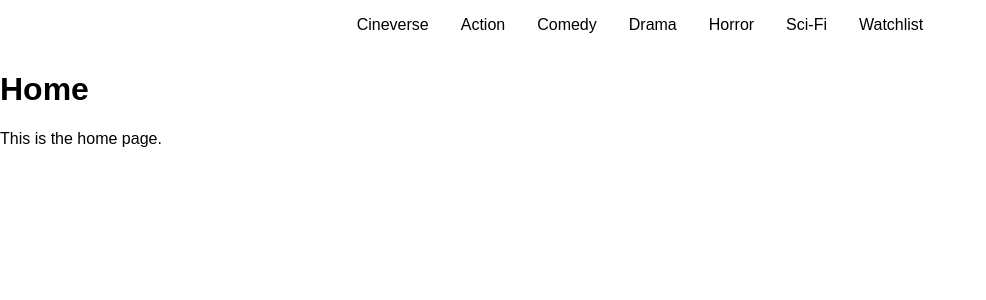
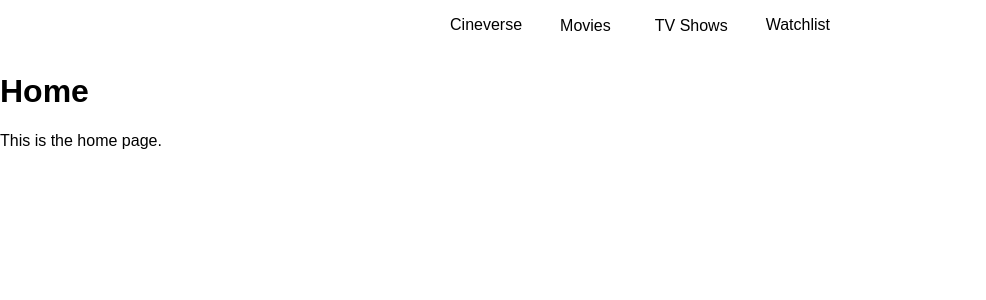
Before and after one commit to luketucich/cineverse, a React (Vite) app: page / in a window 1280 px wide. Shown: the top 300 px of the page, without its empty margins (0-986 px from the left). Built offline with nearby package versions, Linux system fonts and the light colour scheme.

Commit message:
style: The navbar options have been replaced with dropdown buttons.

```diff
--- a/src/components/Navbar.jsx
+++ b/src/components/Navbar.jsx
@@ -4,6 +4,13 @@ import "../styles/Navbar.css";
 
 const Navbar = () => {
   const [category, setCategory] = useState("Action");
+  const [data, setData] = useState(null);
+
+  const handleNavClick = (newCategory) => {
+    setCategory(newCategory);
+    setData(null);
+  };
+
   return (
     <>
       <ul id="navigation-bar">
@@ -11,35 +18,42 @@ const Navbar = () => {
           <Link to="/">Cineverse</Link>
         </li>
         <li>
-          <Link to="/shop" onClick={() => setCategory("Action")}>
-            Action
-          </Link>
+          <div className="dropdown">
+            <button className="dropbtn">Movies</button>
+            <div className="dropdown-content">
+              <Link to="/shop" onClick={() => handleNavClick("Action")}>
+                Action
+              </Link>
+              <Link to="/shop" onClick={() => handleNavClick("Comedy")}>
+                Comedy
+              </Link>
+              <Link to="/shop" onClick={() => handleNavClick("Drama")}>
+                Drama
+              </Link>
+            </div>
+          </div>
         </li>
         <li>
-          <Link to="/shop" onClick={() => setCategory("Comedy")}>
-            Comedy
-          </Link>
-        </li>
-        <li>
-          <Link to="/shop" onClick={() => setCategory("Drama")}>
-            Drama
-          </Link>
-        </li>
-        <li>
-          <Link to="/shop" onClick={() => setCategory("Horror")}>
-            Horror
-          </Link>
-        </li>
-        <li>
-          <Link to="/shop" onClick={() => setCategory("Scifi")}>
-            Sci-Fi
-          </Link>
+          <div className="dropdown">
+            <button className="dropbtn">TV Shows</button>
+            <div className="dropdown-content">
+              <Link to="/shop" onClick={() => handleNavClick("Thriller")}>
+                Thriller
+              </Link>
+              <Link to="/shop" onClick={() => handleNavClick("Sci-Fi")}>
+                Sci-Fi
+              </Link>
+              <Link to="/shop" onClick={() => handleNavClick("Documentary")}>
+                Documentary
+              </Link>
+            </div>
+          </div>
         </li>
         <li>
           <Link to="/">Watchlist</Link>
         </li>
       </ul>
-      <Outlet context={{ category, setCategory }} />
+      <Outlet context={{ category, setCategory, data, setData }} />
     </>
   );
 };
--- a/src/components/Shop.jsx
+++ b/src/components/Shop.jsx
@@ -3,8 +3,9 @@ import { useOutletContext } from "react-router-dom";
 import "../styles/shop.css";
 
 const Shop = () => {
-  const { category } = useOutletContext();
-  const [data, setData] = useState(null);
+  const { category, data, setData } = useOutletContext();
+  const [showModal, setShowModal] = useState(false);
+  const [currItem, setCurrItem] = useState(null);
 
   // Update document title to include the current category
   useEffect(() => {
@@ -13,23 +14,31 @@ const Shop = () => {
 
   // Fetch products from API
   useEffect(() => {
-    fetch(
-      `https://streaming-availability.p.rapidapi.com/shows/search/filters?country=us&series_granularity=show&genres=${category}&order_direction=desc&order_by=rating&genres_relation=and&output_language=en&show_type=movie`,
-      {
+    fetch(`https://imdb236.p.rapidapi.com/imdb/most-popular-movies`, {
       headers: {
-          "x-rapidapi-key":
-            "55ec5dfe48msh8f8434c72a3573ep1f87a7jsn6919ef2414b8",
-          "x-rapidapi-host": "streaming-availability.p.rapidapi.com",
+        "x-rapidapi-key": "55ec5dfe48msh8f8434c72a3573ep1f87a7jsn6919ef2414b8",
+        "x-rapidapi-host": "imdb236.p.rapidapi.com",
       },
-      }
-    )
+    })
       .then((res) => res.json())
       .then((res) => {
         console.log(res.shows);
         setData(res.shows);
       })
       .catch((error) => console.log("Error fetching data:", error));
-  }, [category]);
+  }, [category, setData]);
+
+  const handleOpenModal = (e) => {
+    const card = e.target.closest(".card");
+    setCurrItem(
+      e.target.closest(".card").querySelector(".card-title").innerText
+    );
+
+    showModal ? setShowModal(false) : setShowModal(true);
+    if (card) {
+      card.classList.toggle("modal");
+    }
+  };
 
   // Safely render the component
   return (
@@ -42,14 +51,24 @@ const Shop = () => {
         data.length > 0 ? (
           <div className="cards-container">
             {data.map((item, i) => (
-              <div key={i} className="card">
+              <>
+                {showModal && currItem === item.title && (
+                  <div className="card"></div>
+                )}
+                <div
+                  key={i}
+                  className="card"
+                  onClick={(e) => handleOpenModal(e)}
+                >
                   <h1 className="card-title">{item.title}</h1>
                   <img
                     className="card-image"
                     src={item.imageSet.horizontalBackdrop.w1080}
                     alt={item.title}
                   />
+                  <button>Add to Watchlist</button>
                 </div>
+              </>
             ))}
           </div>
         ) : (
--- a/src/styles/navbar.css
+++ b/src/styles/navbar.css
@@ -12,3 +12,43 @@
   text-decoration: none;
   color: inherit;
 }
+
+.dropdown {
+  position: relative;
+  display: inline-block;
+}
+
+.dropbtn {
+  background-color: transparent;
+  border: none;
+  font-size: 1rem;
+  cursor: pointer;
+}
+
+.dropdown-content {
+  display: none;
+  position: absolute;
+  background-color: #f9f9f9;
+  min-width: 160px;
+  box-shadow: 0px 8px 16px 0px rgba(0, 0, 0, 0.2);
+  z-index: 1;
+}
+
+.dropdown-content a {
+  color: black;
+  padding: 12px 16px;
+  text-decoration: none;
+  display: block;
+}
+
+.dropdown-content a:hover {
+  background-color: #f1f1f1;
+}
+
+.dropdown:hover .dropdown-content {
+  display: block;
+}
+
+.dropdown:hover .dropbtn {
+  background-color: #3e8e41;
+}
--- a/src/styles/shop.css
+++ b/src/styles/shop.css
@@ -23,6 +23,11 @@
   align-items: center;
   max-width: 15rem;
   justify-content: space-between;
+  transition: all 0.5s ease-in-out;
+}
+
+.card:hover {
+  cursor: pointer;
 }
 
 .card-title {
@@ -39,3 +44,16 @@
   border-radius: 1rem;
   object-fit: cover;
 }
+
+.modal {
+  animation: toCenter 0.5s ease-in-out forwards;
+}
+
+@keyframes toCenter {
+  from {
+    transform: scale(1);
+  }
+  to {
+    transform: scale(1.2);
+  }
+}
```
Lines whose indentation alone changed are shown as unchanged.
